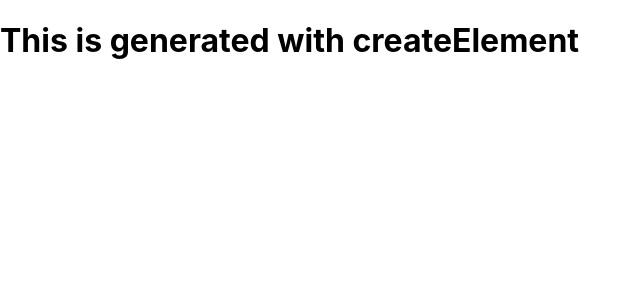
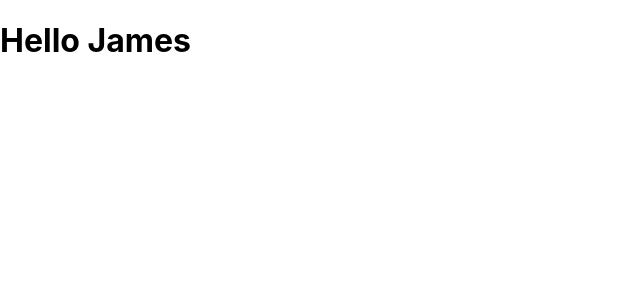
Before and after one commit to jyk524/Movies, a Next.js app: page /about in a window 1280 px wide. Shown: the top 300 px of the page, without its empty margins (0-641 px from the left). Built offline with nearby package versions, Linux system fonts and the light colour scheme.

Commit message:
Update: About Page -  Reintialize Functional Component - Arrow

```diff
--- a/pages/about.js
+++ b/pages/about.js
@@ -1,17 +1,18 @@
 import React from 'react';
 
-// functional component
+// functional component - arrow function
+const About = () => {
+    const name = 'James'
+    return (
+        <h1> Hello {name} </h1>
+    )
+}
+
+// React.createElement('type of element', state, 'what's inside the element')
 // const About = () => {
 //     const name = 'James'
-//     return (
-//         <h1> Hello {name} </h1>
-//     )
+//     return React.createElement('h1', null, 'This is generated with createElement')
 // }
-
-const About = () => {
-    const name = 'James'
-    return React.createElement('h1', null, 'This is generated with createElement')
-}
 
 
 
```
